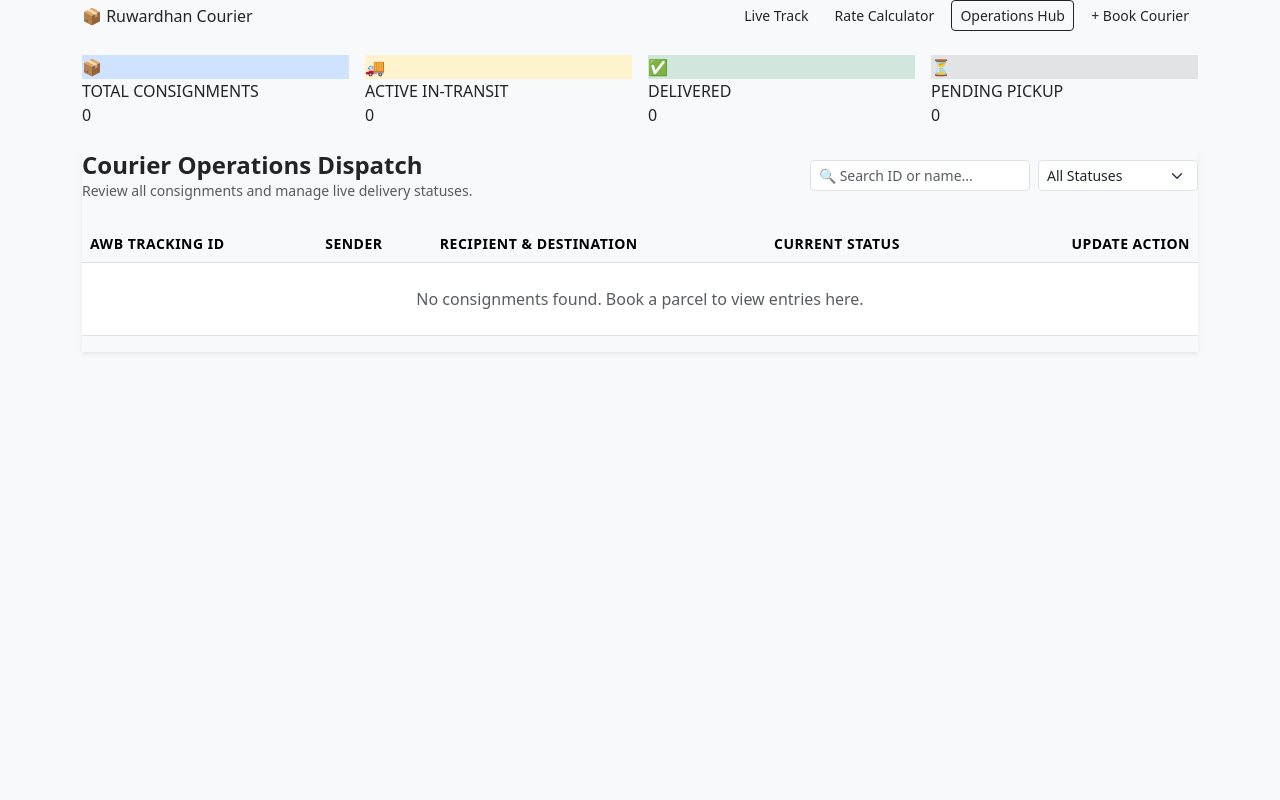
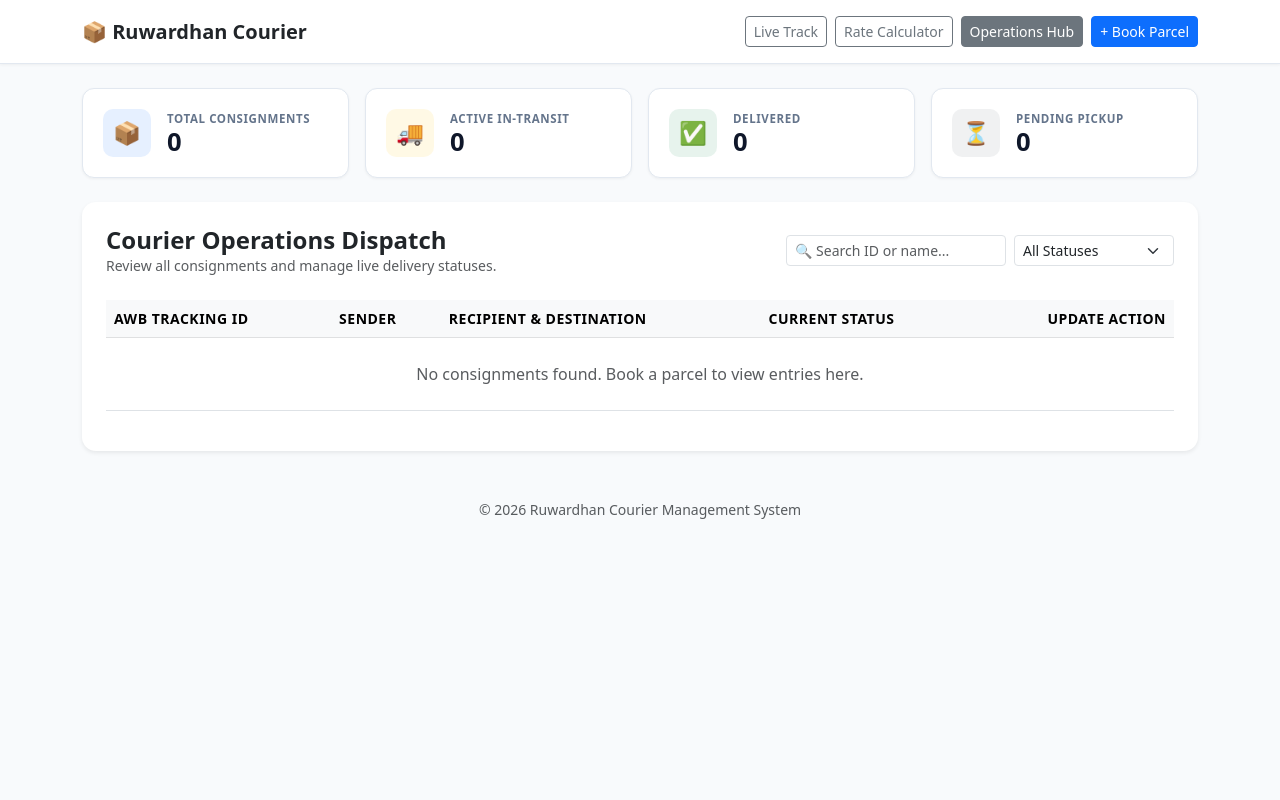
Before and after one commit to Tejascrack/ruwardhan-courier, a Flask app: page /operations in a window 1280 px wide. Run offline with Flask 3, Linux system fonts and the light colour scheme; data that the repository does not hold is empty.

Commit message:
Update operations.html

```diff
--- a/templates/operations.html
+++ b/templates/operations.html
@@ -4,22 +4,31 @@
   <meta charset="UTF-8">
   <meta name="viewport" content="width=device-width, initial-scale=1.0">
   <title>Operations Hub - Ruwardhan Courier</title>
+  <!-- Bootstrap 5 CSS -->
   <link href="https://cdn.jsdelivr.net/npm/bootstrap@5.3.0/dist/css/bootstrap.min.css" rel="stylesheet">
-  <link rel="stylesheet" href="{{ url_for('static', filename='style.css') }}">
+  <style>
+    body { background-color: #f8fafc; font-family: system-ui, -apple-system, sans-serif; min-height: 100vh; }
+    .navbar-custom { background: #ffffff; border-bottom: 1px solid #e2e8f0; padding: 1rem 0; box-shadow: 0 1px 3px rgba(0,0,0,0.05); }
+    .custom-card { background: #ffffff; border: 1px solid #e2e8f0; border-radius: 14px; padding: 1.5rem; box-shadow: 0 4px 6px -1px rgba(0,0,0,0.05); }
+    .kpi-card { background: #ffffff; border: 1px solid #e2e8f0; border-radius: 12px; padding: 1.25rem; display: flex; align-items: center; gap: 1rem; box-shadow: 0 1px 3px rgba(0,0,0,0.05); }
+    .kpi-icon { width: 48px; height: 48px; border-radius: 10px; display: flex; align-items: center; justify-content: center; font-size: 1.4rem; }
+    .kpi-label { font-size: 0.72rem; font-weight: 700; letter-spacing: 0.6px; color: #64748b; }
+    .kpi-val { font-size: 1.6rem; font-weight: 800; color: #0f172a; line-height: 1.1; }
+  </style>
 </head>
-<body class="bg-light">
+<body>
 
-  <!-- Navbar -->
+  <!-- Top Navbar -->
   <header class="navbar-custom">
-    <div class="container d-flex justify-content-between align-items-center">
-      <div class="brand-title">
+    <div class="container d-flex flex-wrap justify-content-between align-items-center">
+      <div class="fw-bold fs-5 text-dark">
         📦 Ruwardhan Courier
       </div>
-      <div>
-        <a href="/" class="btn btn-sm btn-outline-custom me-1">Live Track</a>
-        <a href="/calculator" class="btn btn-sm btn-outline-custom me-1">Rate Calculator</a>
-        <a href="/operations" class="btn btn-sm btn-outline-custom active me-1">Operations Hub</a>
-        <a href="/book" class="btn btn-sm btn-primary-custom">+ Book Courier</a>
+      <div class="d-flex gap-2">
+        <a href="/" class="btn btn-sm btn-outline-secondary">Live Track</a>
+        <a href="/calculator" class="btn btn-sm btn-outline-secondary">Rate Calculator</a>
+        <a href="/operations" class="btn btn-sm btn-outline-secondary active">Operations Hub</a>
+        <a href="/book" class="btn btn-sm btn-primary">+ Book Parcel</a>
       </div>
     </div>
   </header>
@@ -30,7 +39,7 @@
     <div class="row g-3 mb-4">
       <div class="col-md-3">
         <div class="kpi-card">
-          <div class="kpi-icon bg-primary-subtle text-primary">📦</div>
+          <div class="kpi-icon bg-primary bg-opacity-10 text-primary">📦</div>
           <div>
             <div class="kpi-label">TOTAL CONSIGNMENTS</div>
             <div class="kpi-val">{{ total }}</div>
@@ -39,7 +48,7 @@
       </div>
       <div class="col-md-3">
         <div class="kpi-card">
-          <div class="kpi-icon bg-warning-subtle text-warning">🚚</div>
+          <div class="kpi-icon bg-warning bg-opacity-10 text-warning">🚚</div>
           <div>
             <div class="kpi-label">ACTIVE IN-TRANSIT</div>
             <div class="kpi-val">{{ in_transit }}</div>
@@ -48,7 +57,7 @@
       </div>
       <div class="col-md-3">
         <div class="kpi-card">
-          <div class="kpi-icon bg-success-subtle text-success">✅</div>
+          <div class="kpi-icon bg-success bg-opacity-10 text-success">✅</div>
           <div>
             <div class="kpi-label">DELIVERED</div>
             <div class="kpi-val">{{ delivered }}</div>
@@ -57,7 +66,7 @@
       </div>
       <div class="col-md-3">
         <div class="kpi-card">
-          <div class="kpi-icon bg-secondary-subtle text-secondary">⏳</div>
+          <div class="kpi-icon bg-secondary bg-opacity-10 text-secondary">⏳</div>
           <div>
             <div class="kpi-label">PENDING PICKUP</div>
             <div class="kpi-val">{{ pending }}</div>
@@ -111,11 +120,11 @@
               </td>
               <td class="status-cell">
                 {% if s.status == 'Delivered' %}
-                  <span class="badge bg-success-subtle text-success px-2 py-1">Delivered</span>
+                  <span class="badge bg-success bg-opacity-10 text-success border border-success-subtle px-2 py-1">Delivered</span>
                 {% elif s.status == 'In Transit' %}
-                  <span class="badge bg-warning-subtle text-warning px-2 py-1">In Transit</span>
+                  <span class="badge bg-warning bg-opacity-10 text-warning border border-warning-subtle px-2 py-1">In Transit</span>
                 {% else %}
-                  <span class="badge bg-info-subtle text-info px-2 py-1">{{ s.status }}</span>
+                  <span class="badge bg-info bg-opacity-10 text-info border border-info-subtle px-2 py-1">{{ s.status }}</span>
                 {% endif %}
               </td>
               <td class="text-end">
@@ -140,7 +149,11 @@
     </div>
   </main>
 
-  <!-- Live Client-side Search and Filter Script -->
+  <footer class="text-center text-muted py-4 small">
+    © 2026 Ruwardhan Courier Management System
+  </footer>
+
+  <!-- Search and Filter Script -->
   <script>
     function filterTable() {
       const search = document.getElementById("searchInput").value.toUpperCase();
```
